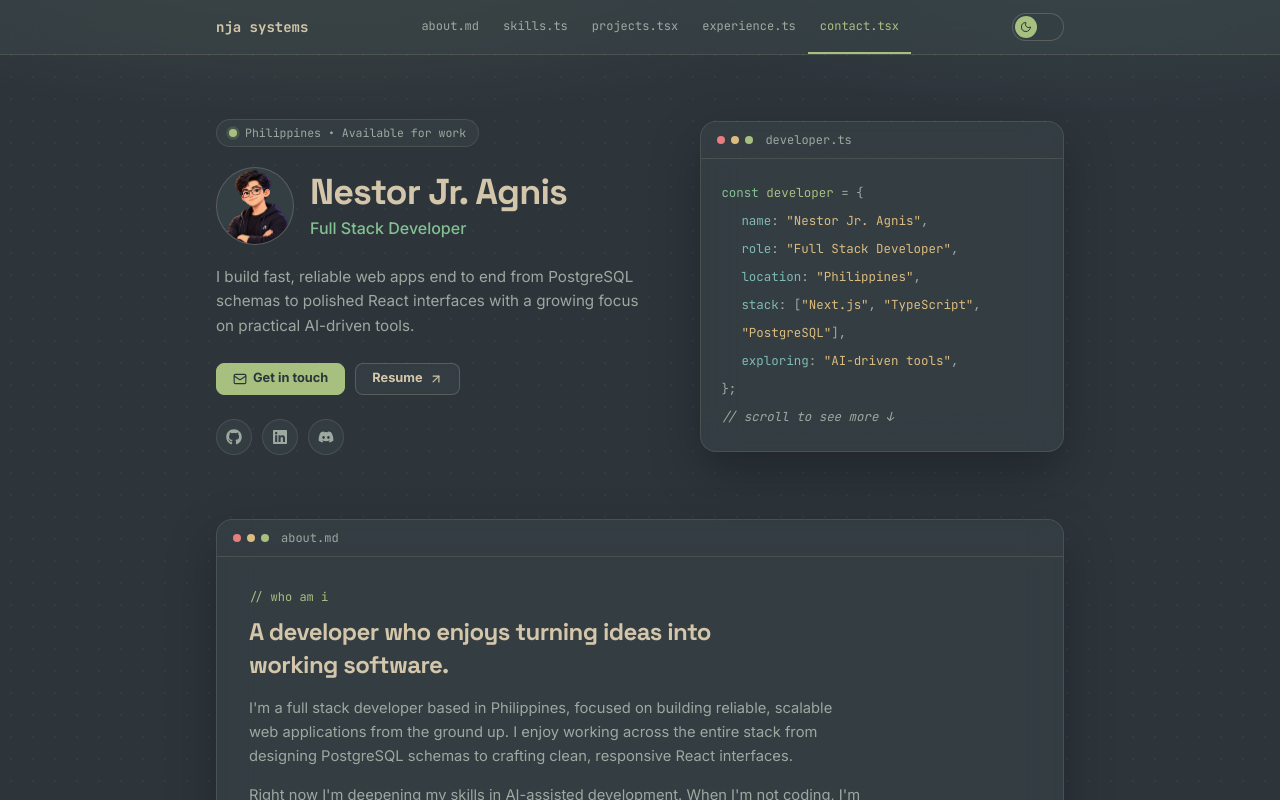
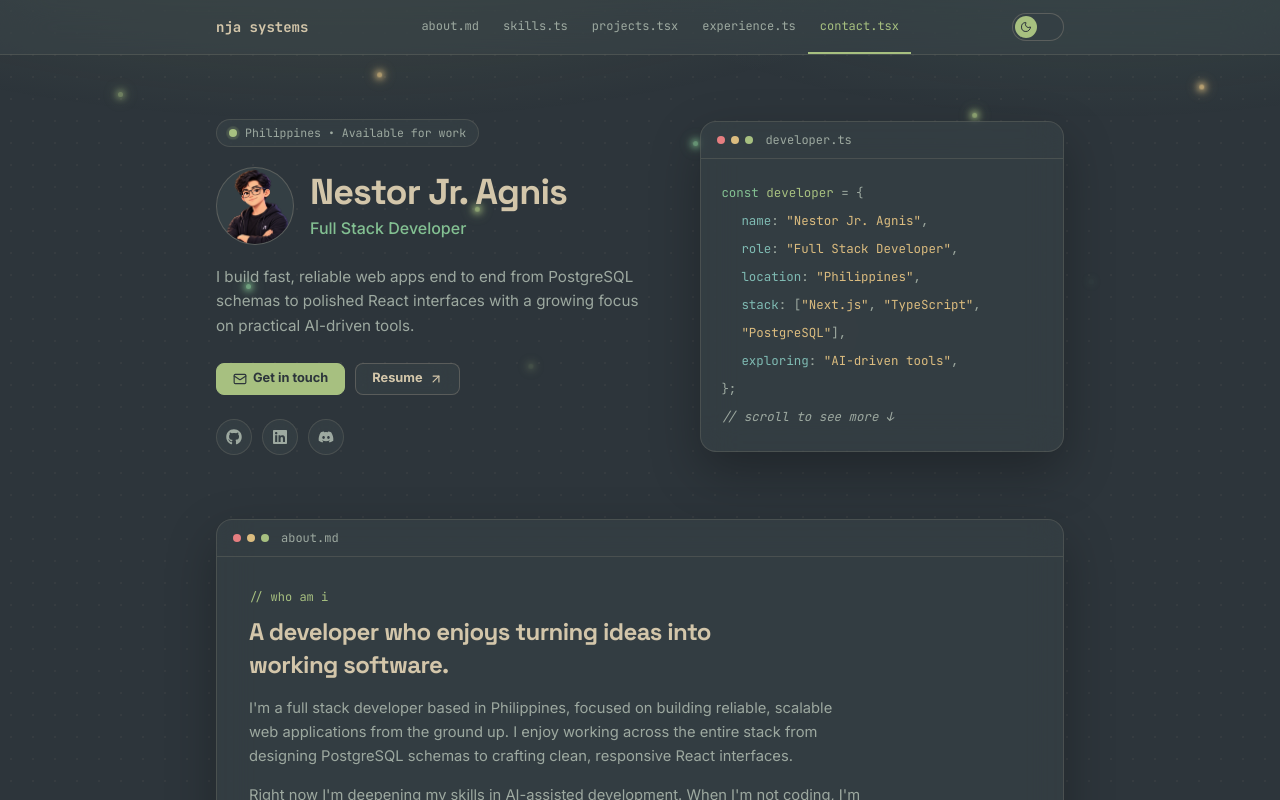
Before and after one commit to sgxtract/hushgrove, a Next.js app: page / in a window 1280 px wide. Both pictures are taken after a click on the button "Toggle color theme". Shown: the top 800 px of the page. Built offline with nearby package versions, Linux system fonts and the light colour scheme.

Commit message:
feat(effects): add ambient fireflies and cursor sparks for dark mode (#11)

```diff
--- a/app/globals.css
+++ b/app/globals.css
@@ -66,6 +66,12 @@
   --font-mono: var(--font-jetbrains-mono);
 
   --shadow-glass: 0 20px 50px var(--shadow);
+
+  /* For Firelies Effect */
+  --animate-firefly:
+    firefly-float var(--float-duration, 10s) ease-in-out infinite,
+    firefly-blink var(--blink-duration, 4.5s) ease-in-out infinite;
+  --animate-spark: spark-rise 0.8s ease-out forwards;
 }
 
 /* ---------- Static tokens ---------- */
@@ -131,3 +137,53 @@
       transparent 70%
     );
 }
+
+/* ---------- Fireflies ---------- */
+@keyframes firefly-float {
+  0%,
+  100% {
+    transform: translate(0, 0);
+  }
+  25% {
+    transform: translate(16px, -20px);
+  }
+  50% {
+    transform: translate(-8px, -34px);
+  }
+  75% {
+    transform: translate(-20px, -10px);
+  }
+}
+
+@keyframes firefly-blink {
+  0%,
+  100% {
+    opacity: 0;
+  }
+  50% {
+    opacity: 0.8;
+  }
+}
+
+@keyframes spark-rise {
+  0% {
+    opacity: 0;
+    transform: translate(-50%, -50%) scale(0.6);
+  }
+  15% {
+    opacity: 0.9;
+    transform: translate(-50%, -50%) scale(1);
+  }
+  100% {
+    opacity: 0;
+    transform: translate(-50%, calc(-50% - 22px)) scale(0.85);
+  }
+}
+
+/* A glowing dot in the element's current text color */
+@utility firefly-glow {
+  background-color: currentColor;
+  box-shadow:
+    0 0 6px 2px currentColor,
+    0 0 14px 4px color-mix(in oklab, currentColor 32%, transparent);
+}
--- a/app/layout.tsx
+++ b/app/layout.tsx
@@ -4,6 +4,8 @@ import { ThemeProvider } from "@/components/providers/ThemeProvider";
 import "./globals.css";
 
 import { siteConfig } from "@/data/site";
+import { CursorSparks } from "@/components/effects/CursorSparks";
+import { Fireflies } from "@/components/effects/Fireflies";
 import { GlowBackground } from "@/components/effects/GlowBackground";
 
 const spaceGrotesk = Space_Grotesk({
@@ -45,6 +47,8 @@ export default function RootLayout({
           enableSystem
         >
           <GlowBackground />
+          <Fireflies />
+          <CursorSparks />
           {children}
         </ThemeProvider>
       </body>
--- /dev/null
+++ b/components/effects/CursorSparks.tsx
@@ -0,0 +1,64 @@
+"use client";
+
+import { useEffect, useRef, useState } from "react";
+
+interface Spark {
+  id: number;
+  x: number;
+  y: number;
+}
+
+const SPAWN_INTERVAL_MS = 150;
+const SPAWN_CHANCE = 0.5;
+
+export function CursorSparks() {
+  const [sparks, setSparks] = useState<Spark[]>([]);
+  const nextId = useRef(0);
+
+  useEffect(() => {
+    const reducedMotion = window.matchMedia("(prefers-reduced-motion: reduce)");
+    let lastSpawn = 0;
+
+    function handleMove(event: MouseEvent) {
+      const now = performance.now();
+      if (now - lastSpawn < SPAWN_INTERVAL_MS) return;
+      if (
+        document.documentElement.dataset.theme !== "dark" ||
+        reducedMotion.matches
+      )
+        return;
+
+      lastSpawn = now;
+      if (Math.random() > SPAWN_CHANCE) return;
+
+      const id = nextId.current++;
+      setSparks((current) => [
+        ...current,
+        { id, x: event.clientX, y: event.clientY },
+      ]);
+    }
+
+    window.addEventListener("mousemove", handleMove, { passive: true });
+    return () => window.removeEventListener("mousemove", handleMove);
+  }, []);
+
+  function removeSpark(id: number) {
+    setSparks((current) => current.filter((spark) => spark.id !== id));
+  }
+
+  return (
+    <div
+      aria-hidden="true"
+      className="pointer-events-none fixed inset-0 z-40 overflow-hidden"
+    >
+      {sparks.map(({ id, x, y }) => (
+        <span
+          key={id}
+          onAnimationEnd={() => removeSpark(id)}
+          className="firefly-glow absolute size-[5px] rounded-full text-yellow animate-spark"
+          style={{ left: x, top: y }}
+        />
+      ))}
+    </div>
+  );
+}
--- /dev/null
+++ b/components/effects/Fireflies.tsx
@@ -0,0 +1,117 @@
+import type { CSSProperties } from "react";
+import { cn } from "@/lib/utils";
+
+type FireflyStyle = CSSProperties & Record<`--${string}`, string>;
+
+const fireflies = [
+  {
+    left: "8%",
+    top: "14%",
+    color: "text-green",
+    float: "11s",
+    blink: "4s",
+    delay: "0s",
+  },
+  {
+    left: "18%",
+    top: "38%",
+    color: "text-aqua",
+    float: "9s",
+    blink: "5s",
+    delay: "0.6s",
+  },
+  {
+    left: "29%",
+    top: "10%",
+    color: "text-yellow",
+    float: "13s",
+    blink: "3.5s",
+    delay: "1.4s",
+  },
+  {
+    left: "41%",
+    top: "46%",
+    color: "text-green",
+    float: "10s",
+    blink: "4.8s",
+    delay: "2s",
+  },
+  {
+    left: "53%",
+    top: "20%",
+    color: "text-aqua",
+    float: "12s",
+    blink: "4.2s",
+    delay: "0.3s",
+  },
+  {
+    left: "64%",
+    top: "42%",
+    color: "text-yellow",
+    float: "9.5s",
+    blink: "5.2s",
+    delay: "1.8s",
+  },
+  {
+    left: "75%",
+    top: "16%",
+    color: "text-green",
+    float: "11.5s",
+    blink: "4s",
+    delay: "0.9s",
+  },
+  {
+    left: "85%",
+    top: "35%",
+    color: "text-aqua",
+    float: "10.5s",
+    blink: "4.6s",
+    delay: "2.4s",
+  },
+  {
+    left: "93%",
+    top: "12%",
+    color: "text-yellow",
+    float: "12.5s",
+    blink: "3.8s",
+    delay: "1.1s",
+  },
+  {
+    left: "36%",
+    top: "28%",
+    color: "text-green",
+    float: "14s",
+    blink: "5.5s",
+    delay: "0.2s",
+  },
+];
+
+export function Fireflies() {
+  return (
+    <div
+      aria-hidden="true"
+      className="pointer-events-none fixed inset-0 z-0 hidden overflow-hidden motion-safe:dark:block"
+    >
+      {fireflies.map(({ left, top, color, float, blink, delay }) => {
+        const style: FireflyStyle = {
+          left,
+          top,
+          animationDelay: delay,
+          "--float-duration": float,
+          "--blink-duration": blink,
+        };
+
+        return (
+          <span
+            key={`${left}-${top}`}
+            className={cn(
+              "firefly-glow absolute size-[5px] rounded-full opacity-0 animate-firefly",
+              color,
+            )}
+            style={style}
+          />
+        );
+      })}
+    </div>
+  );
+}
```
